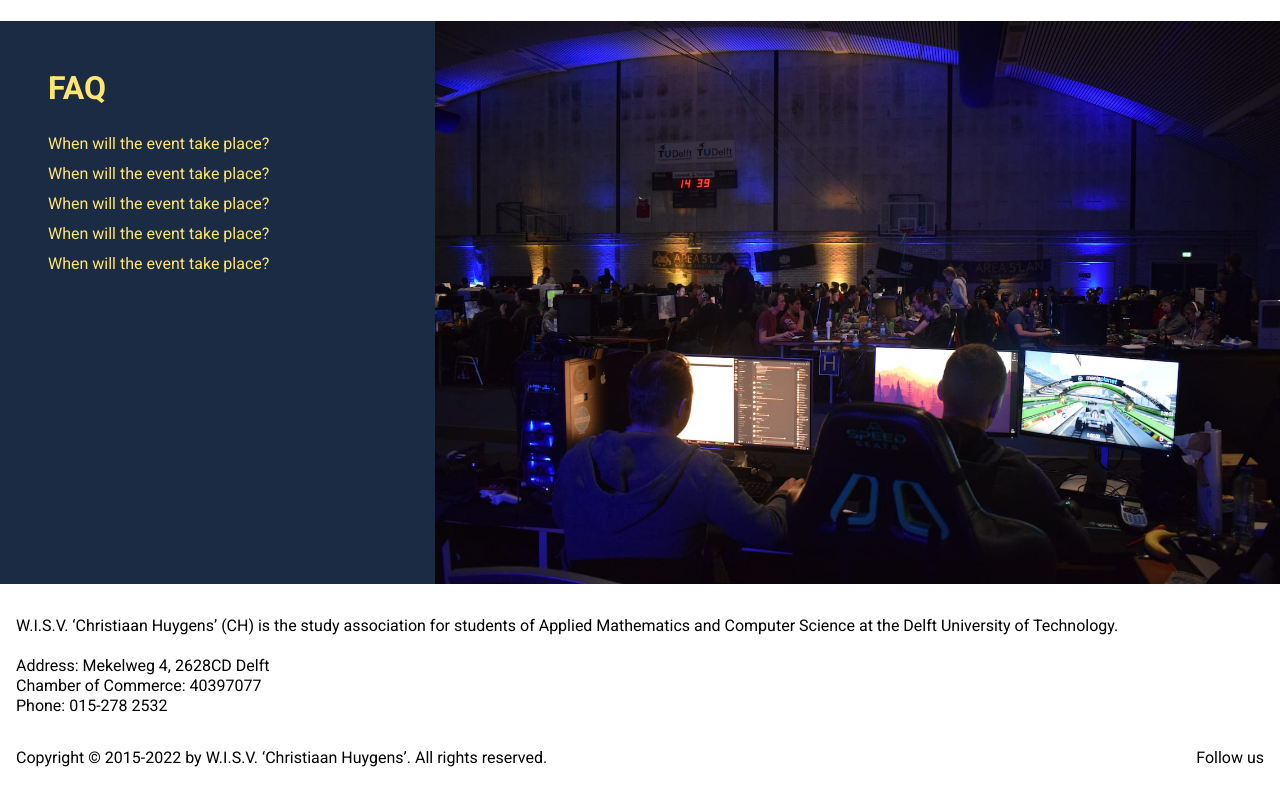
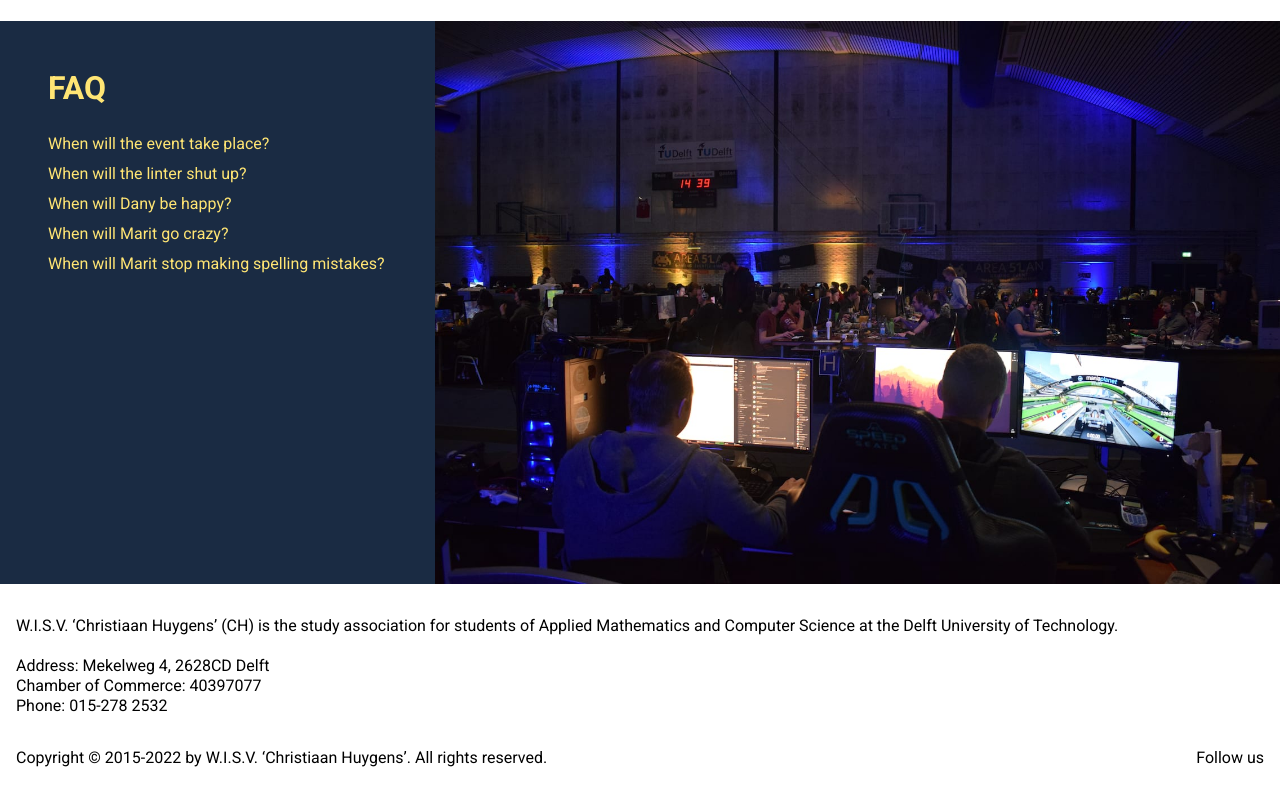
Before and after one commit to AreaFiftyLAN/areafiftylan, a Nuxt app: page / in a window 1280 px wide. Shown: the part 1519-2319 px from the top of the page. Built offline with nearby package versions, Linux system fonts and the light colour scheme.

Commit message:
change text

```diff
--- a/pages/index.vue
+++ b/pages/index.vue
@@ -29,25 +29,21 @@
                 Sunday the 29th of May. Further details will be made available
                 at a later date.</QuestionAnswer
             >
-            <QuestionAnswer question="When will the event take place?"
-                >The event will take place from Friday the 27th of May till
-                Sunday the 29th of May. Further details will be made available
-                at a later date.</QuestionAnswer
+            <QuestionAnswer question="When will the linter shut up?"
+                >It will shut up when I remove this lorum ipsum
+                stuff</QuestionAnswer
             >
-            <QuestionAnswer question="When will the event take place?"
-                >The event will take place from Friday the 27th of May till
-                Sunday the 29th of May. Further details will be made available
-                at a later date.</QuestionAnswer
+            <QuestionAnswer question="When will Dany be happy?"
+                >Dany is always busy so I dont know if he will be
+                happy</QuestionAnswer
             >
-            <QuestionAnswer question="When will the event take place?"
-                >The event will take place from Friday the 27th of May till
-                Sunday the 29th of May. Further details will be made available
-                at a later date.</QuestionAnswer
+            <QuestionAnswer question="When will Marit go crazy?"
+                >When this linter will not shut up, also I am conviced she
+                already is.</QuestionAnswer
             >
-            <QuestionAnswer question="When will the event take place?"
-                >The event will take place from Friday the 27th of May till
-                Sunday the 29th of May. Further details will be made available
-                at a later date.</QuestionAnswer
+            <QuestionAnswer
+                question="When will Marit stop making spelling mistakes?"
+                >Never.</QuestionAnswer
             >
         </TextImage>
     </div>
```
